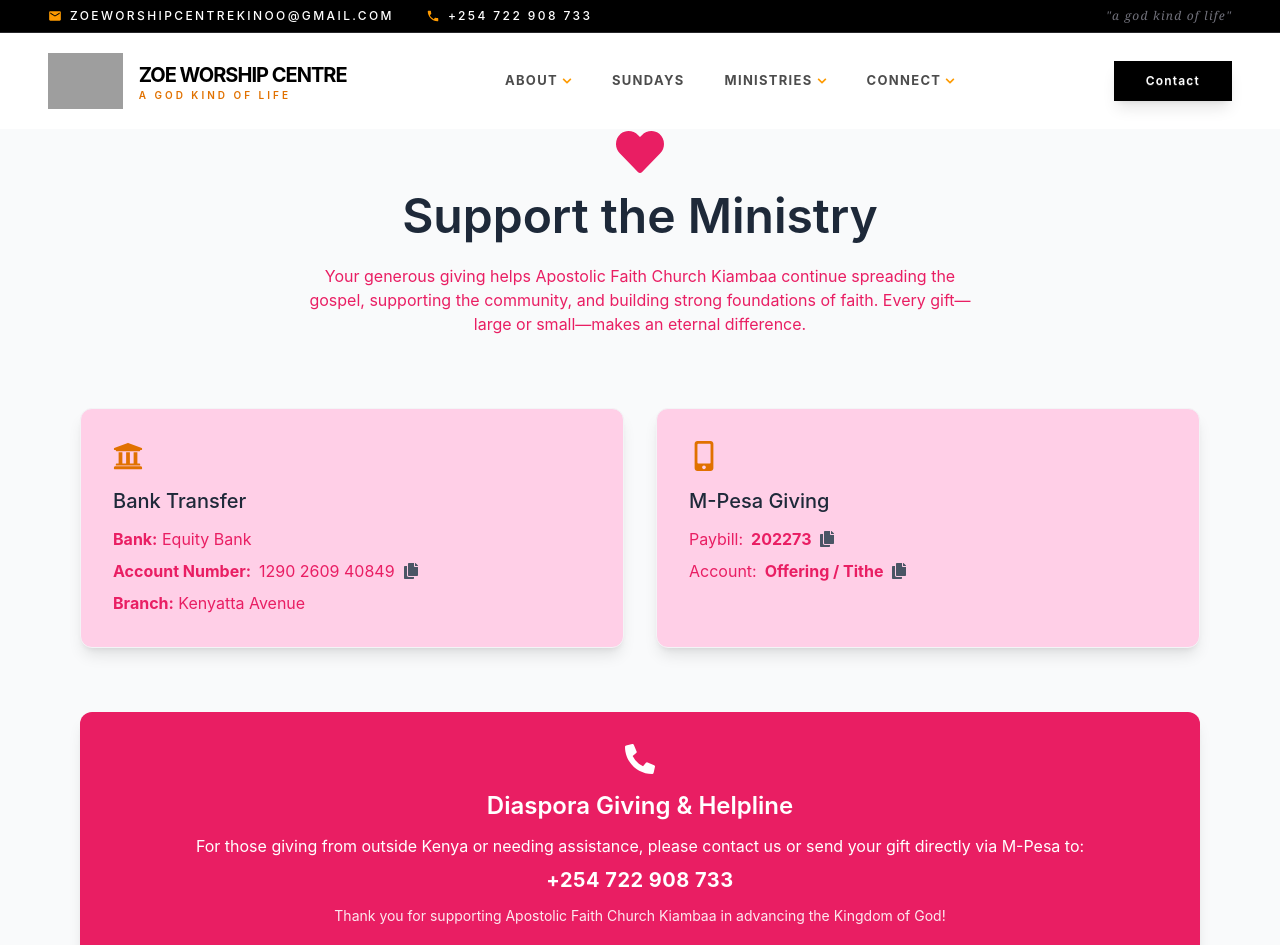
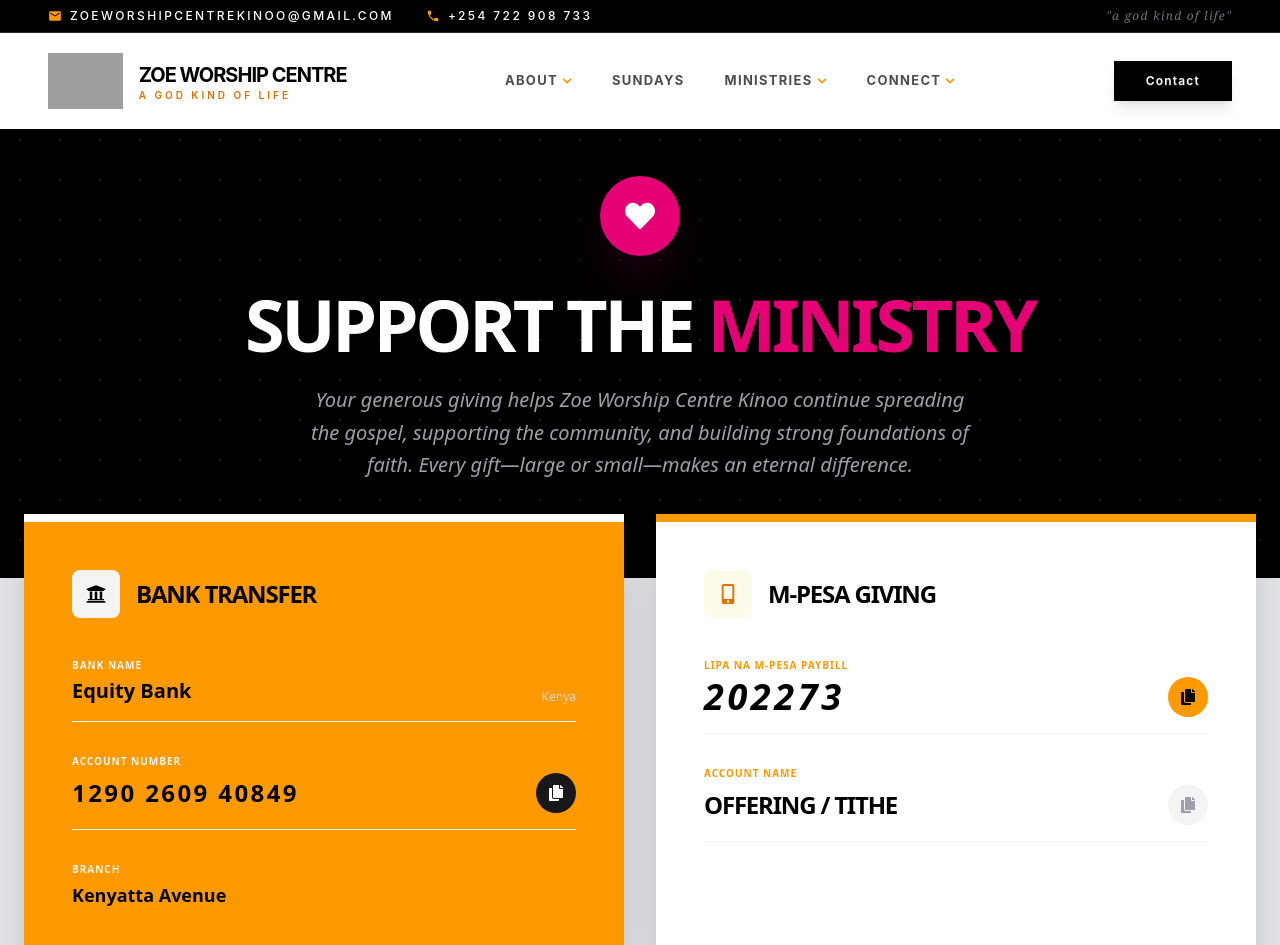
Before and after one commit to bugijay7/zoewc, a React (Vite) app in the folder client/: page /donate in a window 1280 px wide. Shown: the top 945 px of the page. Built offline with nearby package versions, Linux system fonts and the light colour scheme; grey boxes are pictures that could not be loaded.

Commit message:
dinate page

```diff
--- a/client/src/pages/DonationPage.jsx
+++ b/client/src/pages/DonationPage.jsx
@@ -1,5 +1,12 @@
 import React, { useState } from "react";
-import { FaMobileAlt, FaUniversity, FaHeart, FaPhoneAlt, FaCopy } from "react-icons/fa";
+import {
+  FaMobileAlt,
+  FaUniversity,
+  FaHeart,
+  FaPhoneAlt,
+  FaCopy,
+  FaCheckCircle,
+} from "react-icons/fa";
 
 export default function DonationPage() {
   const [copiedText, setCopiedText] = useState("");
@@ -7,98 +14,160 @@ export default function DonationPage() {
   const handleCopy = (text) => {
     navigator.clipboard.writeText(text);
     setCopiedText(text);
-    setTimeout(() => setCopiedText(""), 2000); // Clear message after 2s
+    setTimeout(() => setCopiedText(""), 2000);
   };
 
   return (
-    <div className="bg-gray-50 pb-20 pt-32 px-6 md:px-20 font-montserrat">
-      <div className="max-w-6xl mx-auto">
-        {/* ❤️ Title Section */}
-        <div className="text-center mb-12">
-          <FaHeart className="text-primary text-5xl mx-auto" />
-          <h1 className="text-3xl md:text-5xl font-semibold text-gray-800 mt-4">
-            Support the Ministry
+    <div className="bg-gray-200 min-h-screen font-sans antialiased text-black">
+      {/* --- HERO HEADER --- */}
+      <section className="bg-black py-24 px-6 relative overflow-hidden">
+        {/* Background Subtle Pattern */}
+        <div className="absolute inset-0 opacity-10 pointer-events-none">
+            <div className="absolute top-0 left-0 w-full h-full bg-[radial-gradient(#ffffff_1px,transparent_1px)] [background-size:40px_40px]"></div>
+        </div>
+
+        <div className="max-w-4xl mx-auto text-center relative z-10 pt-20">
+          <div data-aos="zoom-in" className="inline-flex items-center justify-center w-20 h-20 bg-pink-600 rounded-full mb-8 shadow-2xl shadow-pink-600/20">
+            <FaHeart className="text-white text-3xl" />
+          </div>
+          <h1 className="text-4xl md:text-7xl font-black text-white uppercase tracking-tighter leading-none mb-6">
+            Support the <span className="text-pink-600">Ministry</span>
           </h1>
-          <p className="text-primary py-6 text-sm md:text-base max-w-2xl mx-auto">
-            Your generous giving helps Apostolic Faith Church Kiambaa continue spreading
-            the gospel, supporting the community, and building strong foundations of faith.
-            Every gift—large or small—makes an eternal difference.
+          <p className="text-zinc-400 text-lg md:text-xl font-light leading-relaxed max-w-2xl mx-auto italic">
+            Your generous giving helps Zoe Worship Centre Kinoo continue
+            spreading the gospel, supporting the community, and building strong
+            foundations of faith. Every gift—large or small—makes an eternal difference.
           </p>
         </div>
+      </section>
 
-        {/* 💳 Giving Options */}
-        <div className="grid md:grid-cols-2 gap-8">
-          {/* 🏦 Bank Transfer */}
-          <div className="bg-[#ffcfe7] p-8 rounded-xl shadow-lg border border-gray-100">
-            <FaUniversity className="text-amber-600 text-3xl mb-4" />
-            <h2 className="text-xl font-medium text-gray-800 mb-3">Bank Transfer</h2>
-            <p className="text-primary mb-2">
-              <span className="font-bold">Bank:</span> Equity Bank
-            </p>
-            <p className="text-primary mb-2 flex items-center gap-2">
-              <span className="font-bold">Account Number:</span> 1290 2609 40849
-              <FaCopy
-                onClick={() => handleCopy("1290260940849")}
-                className="text-gray-600 cursor-pointer hover:text-primary"
-                title="Copy Account Number"
-              />
-            </p>
-            {copiedText === "1290260940849" && (
-              <p className="text-sm text-green-600">✅ Copied account number!</p>
-            )}
-            <p className="text-primary">
-              <span className="font-bold">Branch:</span> Kenyatta Avenue
-            </p>
+      {/* --- GIVING METHODS --- */}
+      <section className="max-w-7xl mx-auto px-6 -mt-16 relative z-20 pb-24">
+        <div className="grid grid-cols-1 lg:grid-cols-2 gap-8">
+
+          {/* BANK TRANSFER CARD */}
+          <div className="bg-amber-500 border-t-8 border-white shadow-2xl p-8 md:p-12 transition-transform hover:-translate-y-2 duration-500">
+            <div className="flex items-center gap-4 mb-10">
+              <div className="w-12 h-12 bg-zinc-100 flex items-center justify-center rounded-lg">
+                <FaUniversity className="text-xl text-black" />
+              </div>
+              <h2 className="text-2xl font-black uppercase tracking-tighter">Bank Transfer</h2>
             </div>
 
-          {/* 📱 M-Pesa Giving */}
-          <div className="bg-[#ffcfe7] p-8 rounded-xl shadow-lg border border-gray-100">
-            <FaMobileAlt className="text-amber-600 text-3xl mb-4" />
-            <h2 className="text-xl font-medium text-gray-800 mb-3">M-Pesa Giving</h2>
+            <div className="space-y-8">
+              <div className="border-b border-zinc-100 pb-4 flex justify-between items-end">
+                <div>
+                  <span className="text-[10px] font-black uppercase tracking-widest text-zinc-100 block mb-1">Bank Name</span>
+                  <p className="text-xl font-bold">Equity Bank</p>
+                </div>
+                <span className="text-xs font-medium text-zinc-300">Kenya</span>
+              </div>
 
-            <p className="text-primary mb-2 flex items-center gap-2">
-              Paybill: <span className="font-bold">202273</span>
-              <FaCopy
+              <div className="border-b border-zinc-100 pb-4 relative group">
+                <span className="text-[10px] font-black uppercase tracking-widest text-zinc-100 block mb-1">Account Number</span>
+                <div className="flex items-center justify-between">
+                  <p className="text-2xl font-black tracking-widest text-black">1290 2609 40849</p>
+                  <button
+                    onClick={() => handleCopy("1290260940849")}
+                    className="p-3 bg-zinc-900 text-white hover:bg-amber-500 hover:text-black transition-all rounded-full"
+                  >
+                    {copiedText === "1290260940849" ? <FaCheckCircle /> : <FaCopy />}
+                  </button>
+                </div>
+                {copiedText === "1290260940849" && (
+                  <span className="absolute -top-6 right-0 text-[10px] font-black text-amber-500 uppercase animate-bounce">Copied to Clipboard</span>
+                )}
+              </div>
+
+              <div className="pb-4">
+                <span className="text-[10px] font-black uppercase tracking-widest text-zinc-100 block mb-1">Branch</span>
+                <p className="text-lg font-bold">Kenyatta Avenue</p>
+              </div>
+            </div>
+          </div>
+
+          {/* M-PESA GIVING CARD */}
+          <div className="bg-white border-t-8 border-amber-500 shadow-2xl p-8 md:p-12 transition-transform hover:-translate-y-2 duration-500">
+            <div className="flex items-center gap-4 mb-10">
+              <div className="w-12 h-12 bg-amber-50 flex items-center justify-center rounded-lg">
+                <FaMobileAlt className="text-xl text-amber-600" />
+              </div>
+              <h2 className="text-2xl font-black uppercase tracking-tighter">M-Pesa Giving</h2>
+            </div>
+
+            <div className="space-y-8">
+              <div className="border-b border-zinc-100 pb-4 relative group">
+                <span className="text-[10px] font-black uppercase tracking-widest text-amber-500 block mb-1">Lipa Na M-Pesa Paybill</span>
+                <div className="flex items-center justify-between">
+                  <p className="text-4xl font-black tracking-widest text-black italic">202273</p>
+                  <button
                     onClick={() => handleCopy("202273")}
-                className="text-gray-600 cursor-pointer hover:text-primary"
-                title="Copy Paybill"
-              />
-            </p>
+                    className="p-3 bg-amber-500 text-black hover:bg-black hover:text-white transition-all rounded-full"
+                  >
+                    {copiedText === "202273" ? <FaCheckCircle /> : <FaCopy />}
+                  </button>
+                </div>
                 {copiedText === "202273" && (
-              <p className="text-sm text-green-600">✅ Copied Paybill!</p>
+                  <span className="absolute -top-6 right-0 text-[10px] font-black text-amber-500 uppercase animate-bounce">Copied Paybill</span>
                 )}
+              </div>
 
-            <p className="text-primary flex items-center gap-2">
-              Account: <span className="font-bold">Offering / Tithe</span>
-              <FaCopy
+              <div className="border-b border-zinc-100 pb-4 relative group">
+                <span className="text-[10px] font-black uppercase tracking-widest text-amber-500 block mb-1">Account Name</span>
+                <div className="flex items-center justify-between">
+                  <p className="text-2xl font-black uppercase tracking-tighter text-black">Offering / Tithe</p>
+                  <button
                     onClick={() => handleCopy("Offering / Tithe")}
-                className="text-gray-600 cursor-pointer hover:text-primary"
-                title="Copy Account Name"
-              />
-            </p>
+                    className="p-3 bg-zinc-100 text-zinc-400 hover:text-black transition-all rounded-full"
+                  >
+                    {copiedText === "Offering / Tithe" ? <FaCheckCircle /> : <FaCopy />}
+                  </button>
+                </div>
                 {copiedText === "Offering / Tithe" && (
-              <p className="text-sm text-green-600">✅ Copied Account!</p>
+                  <span className="absolute -top-6 right-0 text-[10px] font-black text-amber-500 uppercase animate-bounce">Copied Account</span>
                 )}
               </div>
             </div>
 
-        {/* 🌍 Diaspora Giving & Helpline */}
-        <div className="mt-16 bg-primary text-white p-8 rounded-xl text-center shadow-lg">
-          <FaPhoneAlt className="text-3xl mx-auto mb-4" />
-          <h3 className="text-2xl font-semibold mb-3">Diaspora Giving & Helpline</h3>
-          <p className="text-sm md:text-base mb-2">
-            For those giving from outside Kenya or needing assistance, please contact us or
-            send your gift directly via M-Pesa to:
+
+          </div>
+        </div>
+
+        {/* --- DIASPORA & HELPLINE --- */}
+        <div data-aos="fade-up" className="mt-20 bg-zinc-900 text-white p-8 md:p-16 relative overflow-hidden">
+          {/* Accent Line */}
+          <div className="absolute top-0 left-0 w-full h-1 bg-gradient-to-r from-pink-600 via-amber-500 to-pink-600"></div>
+
+          <div className="grid grid-cols-1 lg:grid-cols-12 gap-12 items-center">
+            <div className="lg:col-span-7">
+              <div className="flex items-center gap-4 mb-6">
+                <FaPhoneAlt className="text-amber-500 text-2xl" />
+                <h3 className="text-2xl font-black uppercase tracking-widest">Diaspora Giving & Helpline</h3>
+              </div>
+              <p className="text-zinc-100 text-lg font-light leading-relaxed mb-6">
+                For those giving from outside Kenya or needing assistance, please
+                contact us or send your gift directly via M-Pesa to:
               </p>
-          <p className="text-lg md:text-xl font-bold tracking-wide">
-            +254 722 908 733
+              <div className="inline-block border-2 border-white/10 px-8 py-4">
+                 <p className="text-3xl font-black tracking-[0.2em] text-white">+254 722 908 733</p>
+              </div>
+            </div>
+
+            <div className="lg:col-span-5 text-right hidden lg:block">
+               <p className="text-zinc-200 text-xs font-black uppercase tracking-[0.5em] leading-loose">
+                 Building the Kingdom <br /> Together <br /> Since the Foundation
                </p>
-          <p className="text-sm mt-3 opacity-90">
-            Thank you for supporting Apostolic Faith Church Kiambaa in advancing
+            </div>
+          </div>
+
+          <p className="mt-12 text-sm font-medium text-pink-600 uppercase tracking-widest text-center border-t border-white/5 pt-8">
+            Thank you for supporting Zoe worship centre kinoo in advancing
             the Kingdom of God!
           </p>
         </div>
-      </div>
+      </section>
+
+
     </div>
   );
 }
```
Lines whose indentation alone changed are shown as unchanged.
